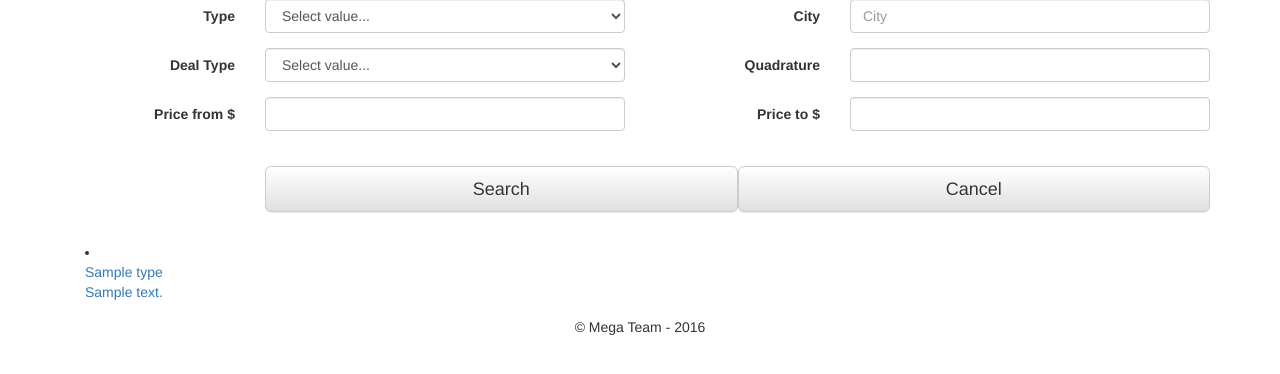
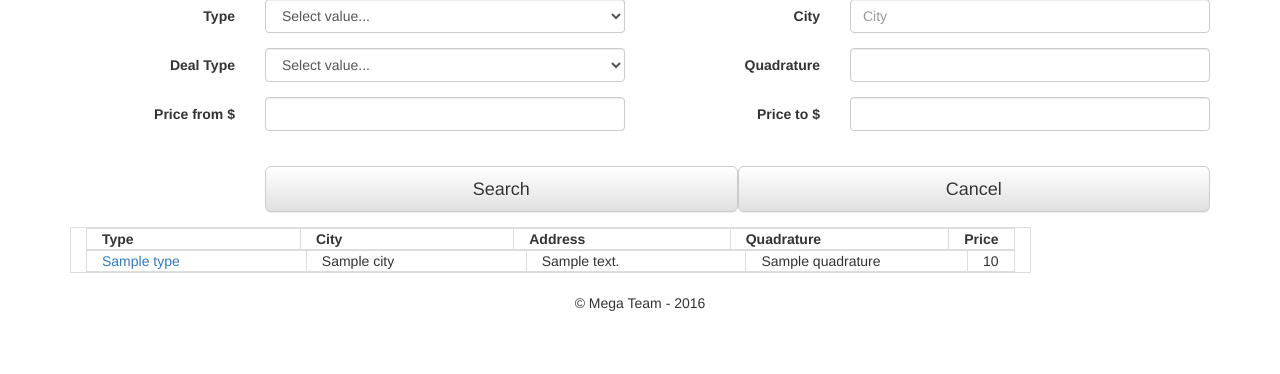
Before and after one commit to FIrepo/EasyTrade, a Node project: template server/views/realEstates/search.jade in a window 1280 px wide. Shown: the part 107-481 px from the top of the page. Run offline with Node 20 templates, Linux system fonts and the light colour scheme; the template is opened without the code that fills it: most values are stand-ins (such as "Sample title", 1, 10 or a date in 2020); some libraries are stand-ins or nearby versions.

Commit message:
Fixed: listed estates

```diff
--- a/server/config/routes.js
+++ b/server/config/routes.js
@@ -18,7 +18,8 @@ module.exports = function(app) {
     app.get('/real-estates', controllers['realestates-controller']().getSearch);
     app.get('/real-estates/:id', controllers['realestates-controller']().getRealEstate);
     app.get('/real-estates/:id/edit', controllers['realestates-controller']().getEditView);
-    app.post('/real-estates/:id', controllers['realestates-controller']().edit);
+    app.post('/real-estates/:id', controllers['realestates-controller'](app).edit);
+
 
     app.get('/', function(req, res) {
         res.render('index');
--- a/server/views/realEstates/search.jade
+++ b/server/views/realEstates/search.jade
@@ -41,8 +41,19 @@ block main-content
         if(estates.length==0)
             h1 No Results
         else
-            each val in estates
-                li.panel-body
-                    a(href="/real-estates/#{val.id}" )= val.type
-                    br
-                    a(href="/real-estates/#{val.id}" )= val.address
+            table.table-bordered
+                tr.col-md-12
+                   th.col-md-3 Type
+                   th.col-md-3 City
+                   th.col-md-3 Address
+                   th.col-md-3 Quadrature
+                   th.col-md-3 Price
+                each val in estates
+                    tr.col-md-12
+                        td.col-md-3
+                            a(href="/real-estates/#{val.id}")= val.type
+                        td.col-md-3=val.city
+                        td.col-md-3=val.address
+                        td.col-md-3=val.quadrature
+                        td.col-md-3=val.price
+        br
```
Also changed, not shown: server/controllers/realestates-controller.js (+4 -5 lines), server/data/data-services/realestates-data-service.js (+15 -6 lines), server/views/realEstates/all-real-estates.jade (deleted, +0 -10 lines).
